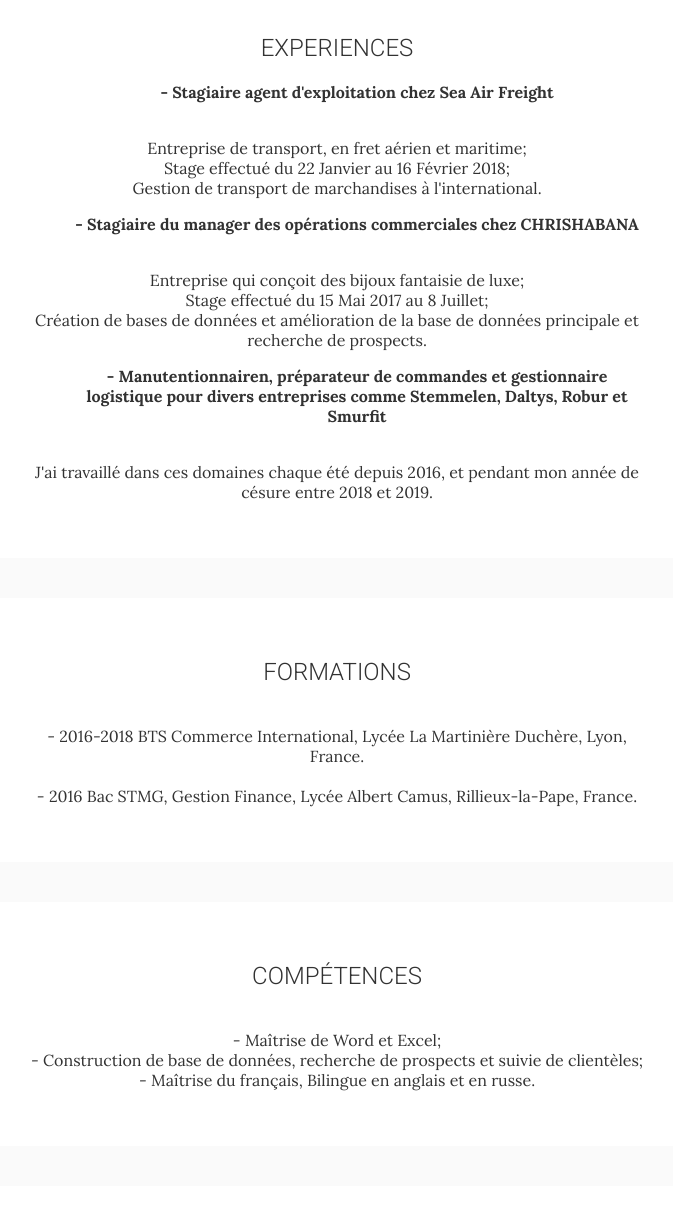
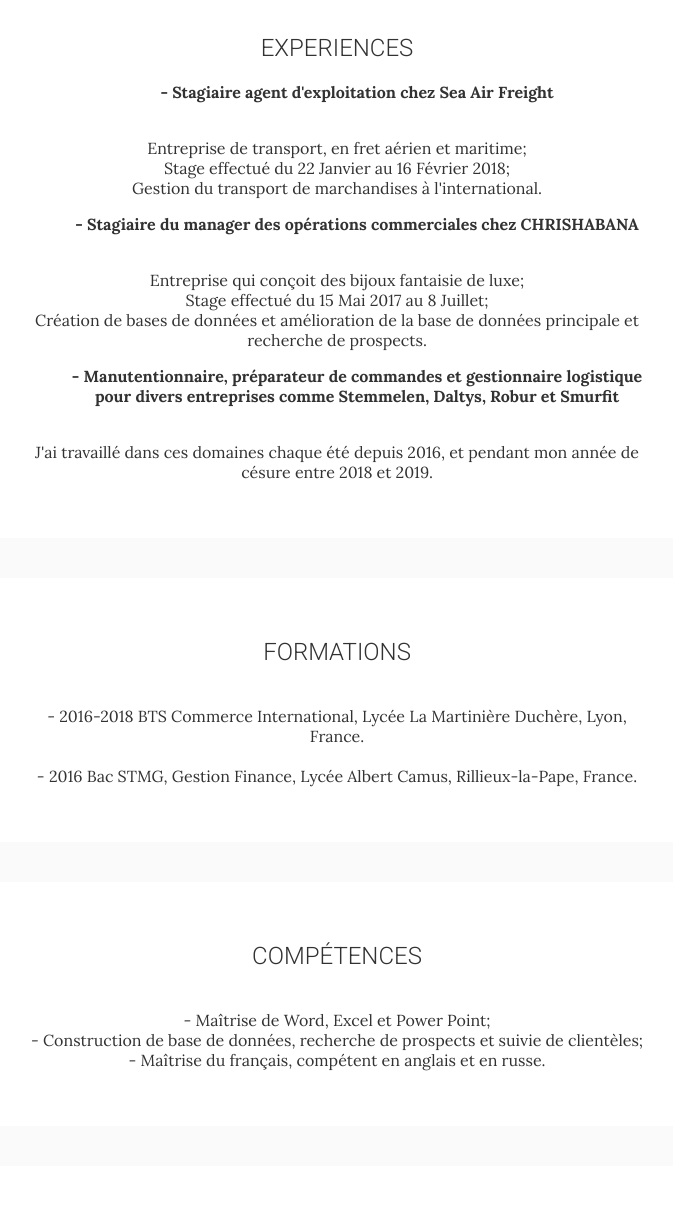
Before and after one commit to gribser/my-profile, a plain HTML site: page index.html in a window 1280 px wide. Shown: the part 533-1756 px from the top of the page, without its empty margins (303-976 px from the left). Drawn offline with Linux system fonts and the light colour scheme.

Commit message:
Update index.html

```diff
--- a/index.html
+++ b/index.html
@@ -44,7 +44,7 @@
 				<ul class="EXPERIENCES">
 					<li>Entreprise de transport, en fret aérien et maritime;</li>
 					<li>Stage effectué du 22 Janvier au 16 Février 2018;</li>
-					<li>Gestion de transport de marchandises à l'international.</li></ul>
+					<li>Gestion du transport de marchandises à l'international.</li></ul>
 				<ul class="titre">
 					<strong>- Stagiaire du manager des opérations commerciales chez CHRISHABANA</strong></ul>
 				<ul class="EXPERIENCES">
@@ -52,7 +52,7 @@
 					<li>Stage effectué du 15 Mai 2017 au 8 Juillet;</li>
 					<li>Création de bases de données et amélioration de la base de données principale et recherche de prospects.</li></ul>
 				<ul class="titre">
-					<strong>- Manutentionnairen, préparateur de commandes et gestionnaire logistique pour divers 	entreprises comme Stemmelen, Daltys, Robur et Smurfit</strong></ul>
+					<strong>- Manutentionnaire, préparateur de commandes et gestionnaire logistique pour divers 	entreprises comme Stemmelen, Daltys, Robur et Smurfit</strong></ul>
 
 				<ul class="EXPERIENCES">
 					<li>J'ai travaillé dans ces domaines chaque été depuis 2016, et pendant mon année de césure 	entre 2018 et 2019.</li></ul>
@@ -80,9 +80,9 @@
 
 			<p>
 				<ul class="COMPETENCES">
-					<li>- Maîtrise de Word et Excel;</li>
+					<li>- Maîtrise de Word, Excel et Power Point;</li>
 					<li>- Construction de base de données, recherche de prospects et suivie de clientèles;</li>
-					<li>- Maîtrise du français, Bilingue en anglais et en russe.</li>
+					<li>- Maîtrise du français, compétent en anglais et en russe.</li>
 				</ul>
 
 			</p>
```
